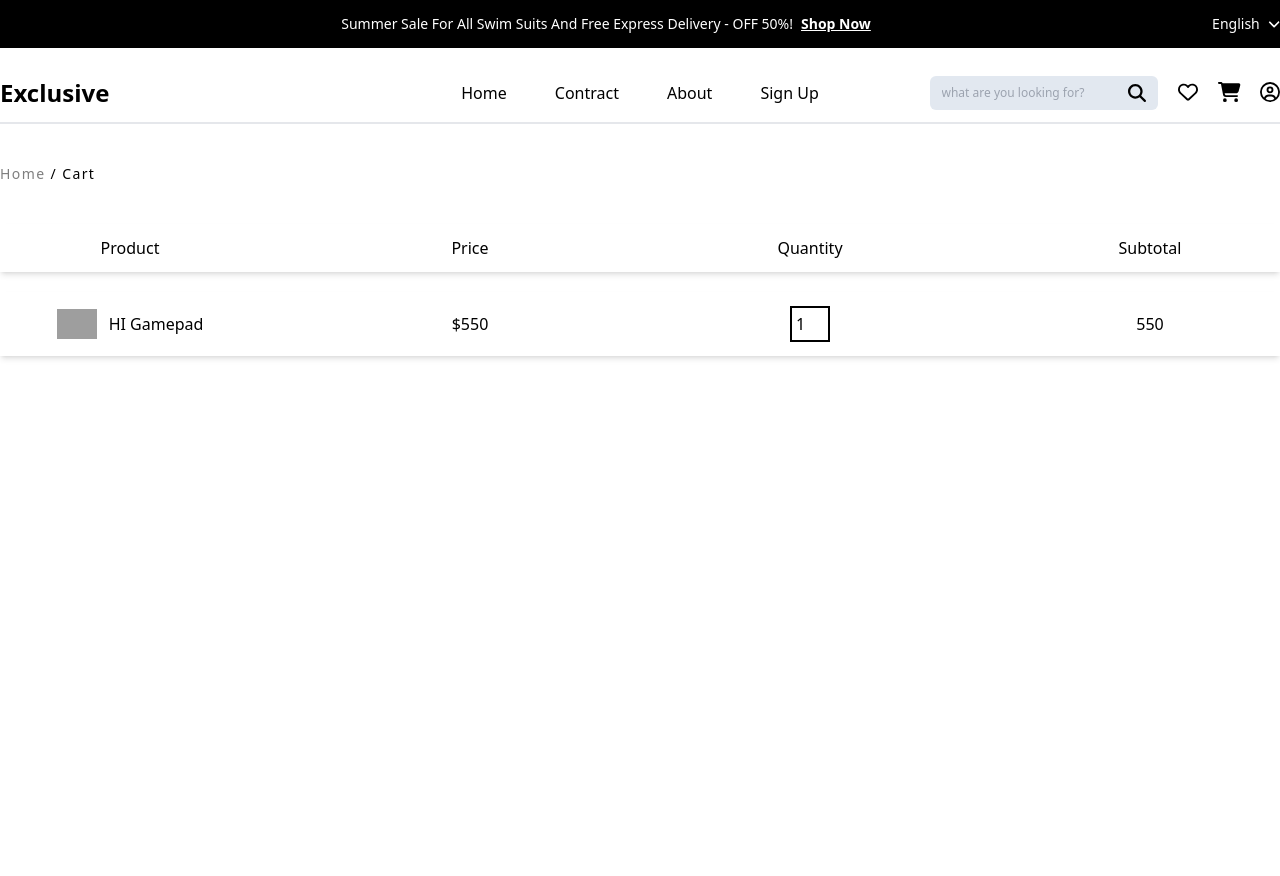
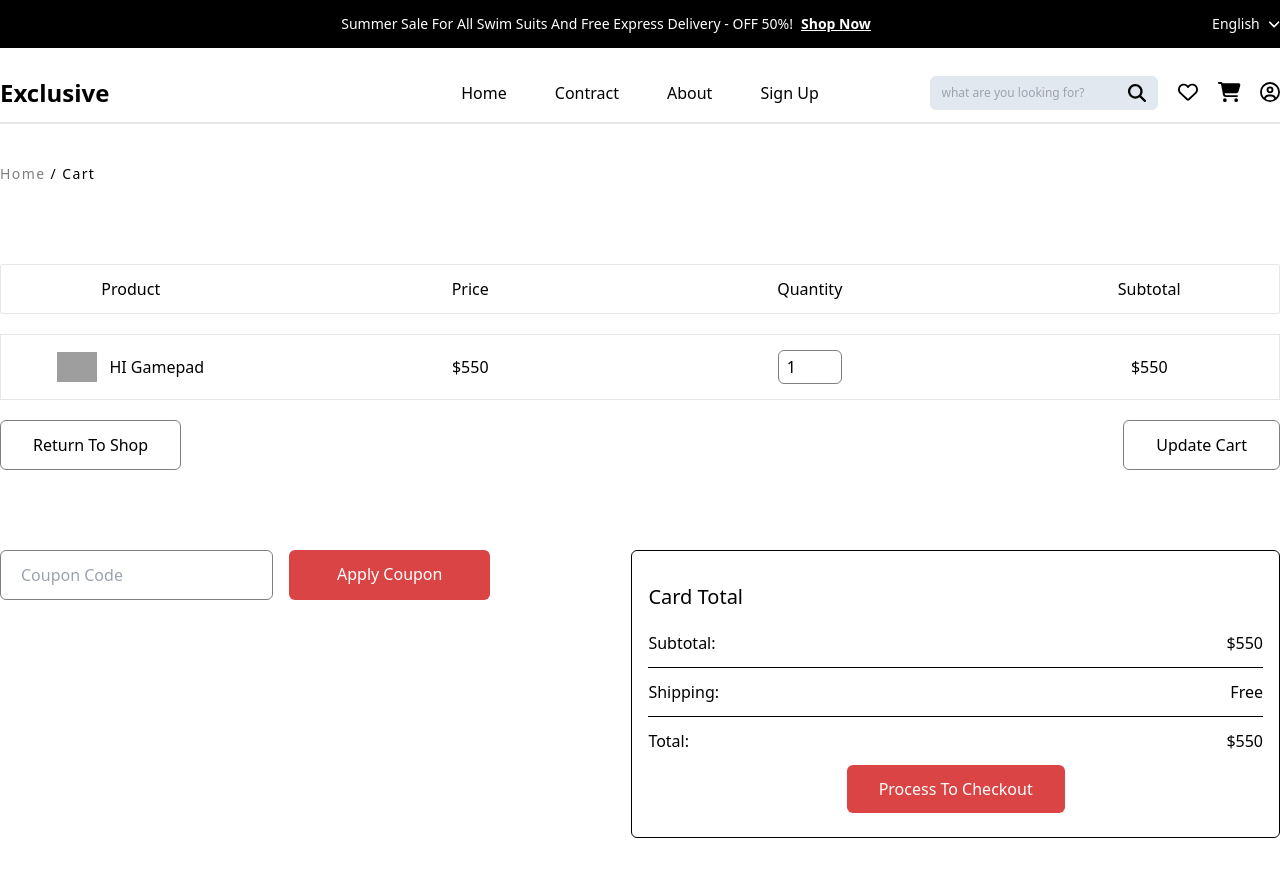
Before and after one commit to MAditP11/ecommerce-exclusive-web, a React (Vite) app: page /cart in a window 1280 px wide. Before the commit the page ends 800 px from the top, so only its background shows below. Built offline with nearby package versions, Linux system fonts and the light colour scheme; grey boxes are pictures that could not be loaded.

Commit message:
Edit layout cart page

```diff
--- a/src/pages/cart.jsx
+++ b/src/pages/cart.jsx
@@ -21,13 +21,17 @@ export default function Cart() {
     const newValue = e.target.value;
 
     if (newValue.length < 3) {
+      if (value === "" || Number(newValue) === 0 || Number(value) < 0) {
+        setValue(1);
+      } else {
         setValue(newValue);
+      }
     }
     console.log(value);
   };
 
   const blurValue = () => {
-    if (value === "" || Number(value) === 0) {
+    if (value === "" || Number(value) === 0 || Number(value) < 0) {
       setValue(1);
     }
   };
@@ -41,7 +45,7 @@ export default function Cart() {
       <Header />
 
       {/*  */}
-      <div className="container mx-auto flex flex-col gap-10 py-10">
+      <div className="container mx-auto flex flex-col gap-20 py-10">
         <div className="flex">
           <p className="text-sm font-normal tracking-widest">
             <a className="opacity-50" href="">
@@ -52,7 +56,8 @@ export default function Cart() {
         </div>
         {/*  */}
         <div className="container flex flex-col gap-5">
-          <div className=" container flex flex-col py-3 shadow-md">
+          <div className="container flex flex-col gap-5">
+            <div className=" container flex flex-col py-3 rounded-sm border-[1px] ">
               {/*  */}
               <div className="container flex flex-row justify-between gap-20">
                 <div className="container flex justify-center">
@@ -71,7 +76,7 @@ export default function Cart() {
             </div>
 
             {/*  */}
-          <div className=" container flex flex-col py-3 shadow-md">
+            <div className=" container flex flex-col py-3 border-[1px]">
               <div className="container flex flex-row justify-between items-center gap-20">
                 <div className="container flex justify-center items-center gap-3">
                   <img
@@ -86,9 +91,9 @@ export default function Cart() {
                 </div>
                 <div className="container flex justify-center">
                   <div className="flex flex-row">
-                  <div className="border-black border-2 p-1 w-10">
+                    <div className="border-black border-[1px] border-opacity-50 rounded-md py-1 px-2 w-16">
                       <input
-                      className="input-no-spinner focus:outline-none w-5 "
+                        className=" focus:outline-none w-12 "
                         type="number"
                         ref={inputRef}
                         onFocus={handleFocus}
@@ -100,9 +105,64 @@ export default function Cart() {
                   </div>
                 </div>
                 <div className="container flex justify-center">
-                <p>{price * value}</p>
+                  <p>${price * value}</p>
                 </div>
               </div>
+            </div>
+          </div>
+
+          <div className="container flex flex-row">
+            <div className="container">
+              <button className="px-8 py-3 border-[1px] border-black rounded-md border-opacity-50">
+                <p className="text-base font-medium opacity-100">
+                  Return To Shop
+                </p>
+              </button>
+            </div>
+
+            <div className="container flex justify-end">
+              <button className="px-8 py-3 border-[1px] border-black rounded-md border-opacity-50">
+                <p className="text-base font-medium opacity-100">Update Cart</p>
+              </button>
+            </div>
+          </div>
+        </div>
+
+        <div className="container flex flex-row items-start">
+          <div className="container flex flex-row gap-4">
+            <div className="px-5 py-3 border-[1px] border-opacity-50 border-black rounded-md">
+              <input
+                className="focus:outline-none text-base font-normal"
+                placeholder="Coupon Code"
+                type="text"
+              />
+            </div>
+            <button className=" flex justify-center px-12 py-3 text-white text-base font-medium bg-[#DB4444] rounded-md">
+              Apply Coupon
+            </button>
+          </div>
+
+          <div className="container flex flex-col px-4 py-6 border-black border-[1px] rounded-md items-center">
+            <div className="container py-2">
+              <p className="text-xl font-medium">Card Total</p>
+            </div>
+            <div className="container flex flex-row justify-between py-3 border-b-[1px] border-black">
+              <p className="text-base font-normal">Subtotal:</p>
+              <p className="text-base font-normal">${price * value}</p>
+            </div>
+
+            <div className="container flex flex-row justify-between py-3 border-b-[1px] border-black">
+              <p className="text-base font-normal">Shipping:</p>
+              <p className="text-base font-normal">Free</p>
+            </div>
+
+            <div className="container flex flex-row justify-between py-3">
+              <p className="text-base font-normal">Total:</p>
+              <p className="text-base font-normal">${price * value}</p>
+            </div>
+            <button className=" flex justify-center px-8 py-3 text-white text-base font-medium bg-[#DB4444] rounded-md">
+              Process To Checkout
+            </button>
           </div>
         </div>
       </div>
```
Lines whose indentation alone changed are shown as unchanged.
